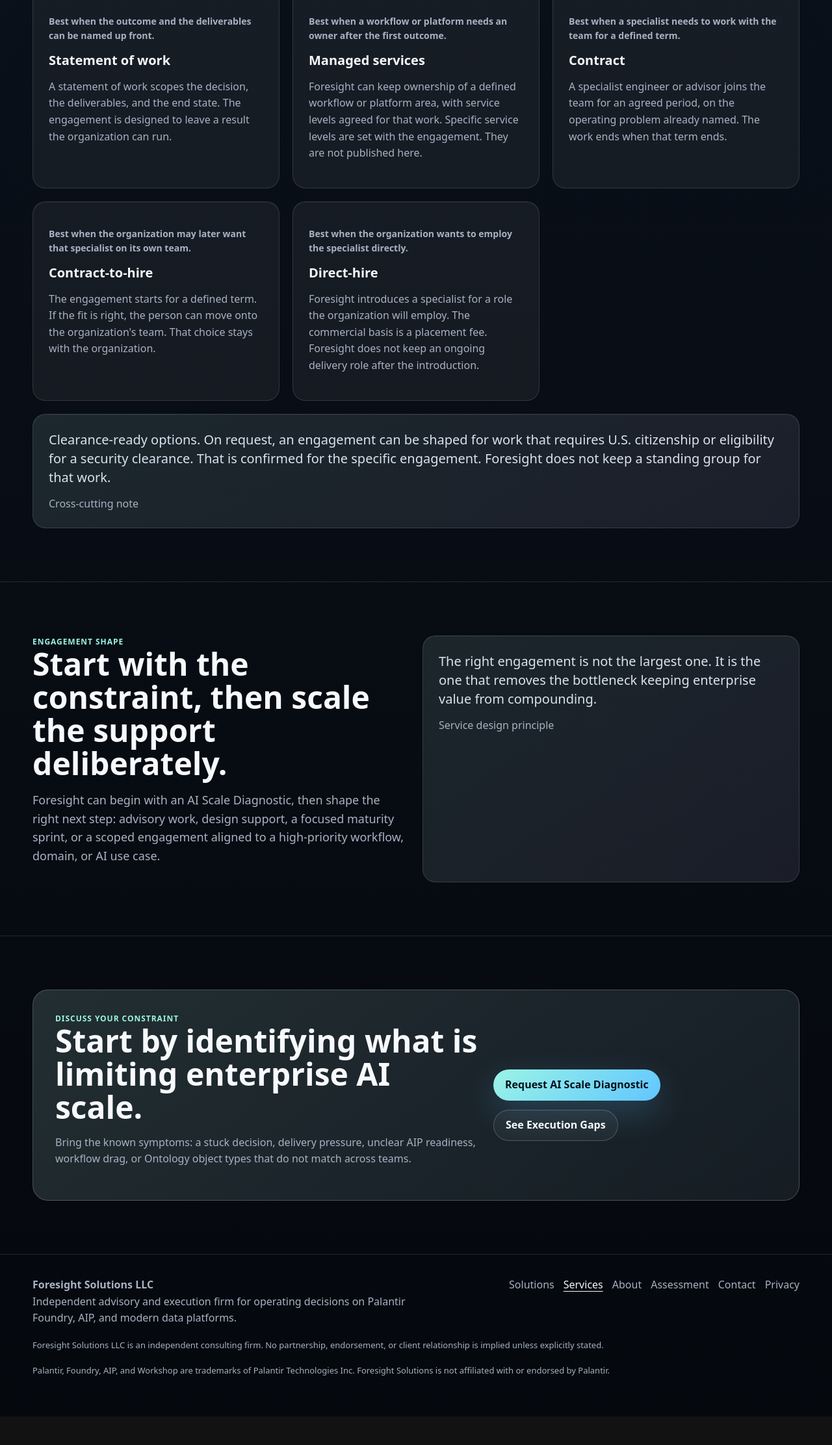
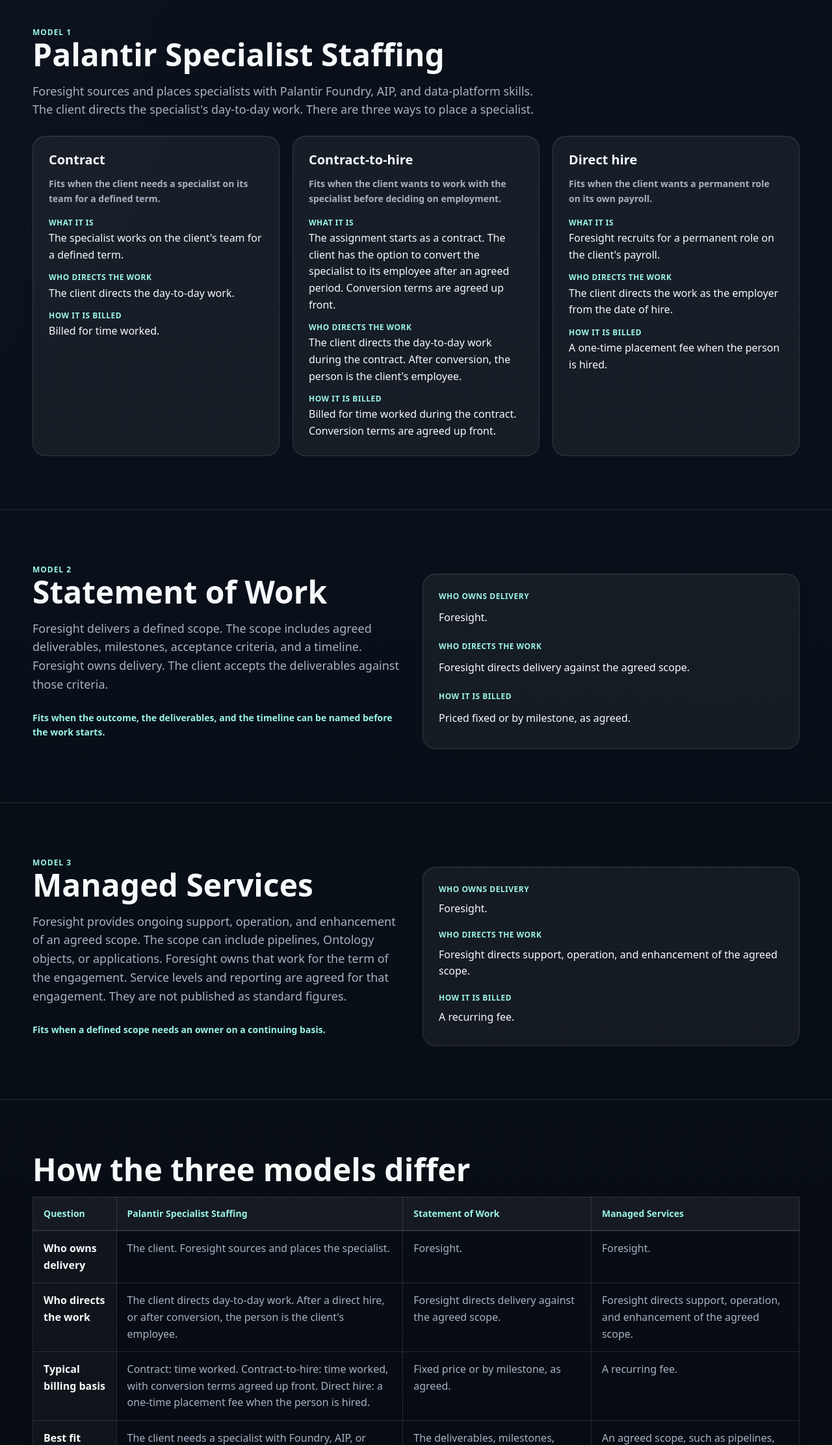
Before and after one commit to DerekCanine77/foresightsolutions-website, a plain HTML site: page services.html in a window 1280 px wide. Shown: the part 2185-4409 px from the top of the page at 65% size. Before the commit the page ends 4365 px from the top, so only its background shows below. Drawn offline with Linux system fonts and the light colour scheme.

Commit message:
Describe the three engagement models in the order requested.
Palantir specialist staffing, with contract, contract-to-hire, and direct hire, comes first, followed by statement of work and managed services. The homepage and engagement-structure page list only those three.

Co-authored-by: DerekCanine77 <DerekCanine77@users.noreply.github.com>

```diff
--- a/services.html
+++ b/services.html
@@ -4,20 +4,20 @@
   <meta charset="UTF-8">
   <meta name="viewport" content="width=device-width, initial-scale=1.0">
   <title>Services | Foresight Solutions</title>
-  <meta name="description" content="Services that move one stuck operating decision forward, usually as a statement of work or a managed service, on Foundry, AIP, or the platform you already run.">
+  <meta name="description" content="Three engagement models: Palantir specialist staffing, a statement of work, or managed services. Foresight is independent of Palantir.">
   <link rel="canonical" href="https://foresightsolutions.io/services.html">
   <meta property="og:site_name" content="Foresight Solutions">
   <meta property="og:type" content="website">
   <meta property="og:url" content="https://foresightsolutions.io/services.html">
   <meta property="og:title" content="Services | Foresight Solutions">
-  <meta property="og:description" content="Services that move one stuck operating decision forward, usually as a statement of work or a managed service, on Foundry, AIP, or the platform you already run.">
+  <meta property="og:description" content="Three engagement models: Palantir specialist staffing, a statement of work, or managed services. Foresight is independent of Palantir.">
   <meta property="og:image" content="https://foresightsolutions.io/og-image.png">
   <meta property="og:image:width" content="1200">
   <meta property="og:image:height" content="630">
   <meta property="og:image:alt" content="Foresight Solutions. Technology and execution partner for clearer operating decisions.">
   <meta name="twitter:card" content="summary_large_image">
   <meta name="twitter:title" content="Services | Foresight Solutions">
-  <meta name="twitter:description" content="Services that move one stuck operating decision forward, usually as a statement of work or a managed service, on Foundry, AIP, or the platform you already run.">
+  <meta name="twitter:description" content="Three engagement models: Palantir specialist staffing, a statement of work, or managed services. Foresight is independent of Palantir.">
   <meta name="twitter:image" content="https://foresightsolutions.io/og-image.png">
   <meta name="twitter:image:alt" content="Foresight Solutions. Technology and execution partner for clearer operating decisions.">
   <link rel="icon" href="/favicon.ico" sizes="any">
@@ -71,37 +71,124 @@
     <section class="section" id="engagement-models" aria-labelledby="engagement-models-title">
       <div class="wrap">
         <div class="kicker">Engagement models</div>
-        <h2 id="engagement-models-title">Start with an outcome. Shape the commercial model around the decision.</h2>
-        <p class="section-intro">Most work begins as a statement of work or a managed service around one operating decision. A defined-term contract, a contract-to-hire path, or a direct hire is available when the organization needs that flexibility. The model follows the decision. It is not a standing bench.</p>
+        <h2 id="engagement-models-title">Three ways Foresight engages.</h2>
+        <p class="section-intro">Foresight engages in three ways: Palantir specialist staffing, a statement of work, or managed services. Foresight is independent of Palantir.</p>
+      </div>
+    </section>
+
+    <section class="section" id="specialist-staffing" aria-labelledby="staffing-title">
+      <div class="wrap">
+        <div class="kicker">Model 1</div>
+        <h2 id="staffing-title">Palantir Specialist Staffing</h2>
+        <p class="section-intro">Foresight sources and places specialists with Palantir Foundry, AIP, and data-platform skills. The client directs the specialist's day-to-day work. There are three ways to place a specialist.</p>
         <div class="grid-3">
-          <article class="card">
-            <p class="model-fit">Best when the outcome and the deliverables can be named up front.</p>
-            <h3>Statement of work</h3>
-            <p>A statement of work scopes the decision, the deliverables, and the end state. The engagement is designed to leave a result the organization can run.</p>
+          <article class="card" id="staffing-contract">
+            <h3>Contract</h3>
+            <p class="model-fit">Fits when the client needs a specialist on its team for a defined term.</p>
+            <dl class="model-facts">
+              <div><dt>What it is</dt><dd>The specialist works on the client's team for a defined term.</dd></div>
+              <div><dt>Who directs the work</dt><dd>The client directs the day-to-day work.</dd></div>
+              <div><dt>How it is billed</dt><dd>Billed for time worked.</dd></div>
+            </dl>
           </article>
-          <article class="card">
-            <p class="model-fit">Best when a workflow or platform needs an owner after the first outcome.</p>
-            <h3>Managed services</h3>
-            <p>Foresight can keep ownership of a defined workflow or platform area, with service levels agreed for that work. Specific service levels are set with the engagement. They are not published here.</p>
+          <article class="card" id="staffing-contract-to-hire">
+            <h3>Contract-to-hire</h3>
+            <p class="model-fit">Fits when the client wants to work with the specialist before deciding on employment.</p>
+            <dl class="model-facts">
+              <div><dt>What it is</dt><dd>The assignment starts as a contract. The client has the option to convert the specialist to its employee after an agreed period. Conversion terms are agreed up front.</dd></div>
+              <div><dt>Who directs the work</dt><dd>The client directs the day-to-day work during the contract. After conversion, the person is the client's employee.</dd></div>
+              <div><dt>How it is billed</dt><dd>Billed for time worked during the contract. Conversion terms are agreed up front.</dd></div>
+            </dl>
           </article>
-          <article class="card">
-            <p class="model-fit">Best when a specialist needs to work with the team for a defined term.</p>
-            <h3>Contract</h3>
-            <p>A specialist engineer or advisor joins the team for an agreed period, on the operating problem already named. The work ends when that term ends.</p>
-          </article>
-          <article class="card">
-            <p class="model-fit">Best when the organization may later want that specialist on its own team.</p>
-            <h3>Contract-to-hire</h3>
-            <p>The engagement starts for a defined term. If the fit is right, the person can move onto the organization's team. That choice stays with the organization.</p>
-          </article>
-          <article class="card">
-            <p class="model-fit">Best when the organization wants to employ the specialist directly.</p>
-            <h3>Direct-hire</h3>
-            <p>Foresight introduces a specialist for a role the organization will employ. The commercial basis is a placement fee. Foresight does not keep an ongoing delivery role after the introduction.</p>
+          <article class="card" id="staffing-direct-hire">
+            <h3>Direct hire</h3>
+            <p class="model-fit">Fits when the client wants a permanent role on its own payroll.</p>
+            <dl class="model-facts">
+              <div><dt>What it is</dt><dd>Foresight recruits for a permanent role on the client's payroll.</dd></div>
+              <div><dt>Who directs the work</dt><dd>The client directs the work as the employer from the date of hire.</dd></div>
+              <div><dt>How it is billed</dt><dd>A one-time placement fee when the person is hired.</dd></div>
+            </dl>
           </article>
         </div>
+      </div>
+    </section>
+
+    <section class="section" id="statement-of-work" aria-labelledby="sow-title">
+      <div class="wrap split">
+        <div>
+          <div class="kicker">Model 2</div>
+          <h2 id="sow-title">Statement of Work</h2>
+          <p class="section-intro">Foresight delivers a defined scope. The scope includes agreed deliverables, milestones, acceptance criteria, and a timeline. Foresight owns delivery. The client accepts the deliverables against those criteria.</p>
+          <p class="model-fit">Fits when the outcome, the deliverables, and the timeline can be named before the work starts.</p>
+        </div>
+        <dl class="model-facts card">
+          <div><dt>Who owns delivery</dt><dd>Foresight.</dd></div>
+          <div><dt>Who directs the work</dt><dd>Foresight directs delivery against the agreed scope.</dd></div>
+          <div><dt>How it is billed</dt><dd>Priced fixed or by milestone, as agreed.</dd></div>
+        </dl>
+      </div>
+    </section>
+
+    <section class="section" id="managed-services" aria-labelledby="managed-title">
+      <div class="wrap split">
+        <div>
+          <div class="kicker">Model 3</div>
+          <h2 id="managed-title">Managed Services</h2>
+          <p class="section-intro">Foresight provides ongoing support, operation, and enhancement of an agreed scope. The scope can include pipelines, Ontology objects, or applications. Foresight owns that work for the term of the engagement. Service levels and reporting are agreed for that engagement. They are not published as standard figures.</p>
+          <p class="model-fit">Fits when a defined scope needs an owner on a continuing basis.</p>
+        </div>
+        <dl class="model-facts card">
+          <div><dt>Who owns delivery</dt><dd>Foresight.</dd></div>
+          <div><dt>Who directs the work</dt><dd>Foresight directs support, operation, and enhancement of the agreed scope.</dd></div>
+          <div><dt>How it is billed</dt><dd>A recurring fee.</dd></div>
+        </dl>
+      </div>
+    </section>
+
+    <section class="section" id="model-comparison" aria-labelledby="comparison-title">
+      <div class="wrap">
+        <h2 id="comparison-title">How the three models differ</h2>
+        <div class="compare-wrap">
+          <table class="compare">
+            <caption class="sr-only">Comparison of Palantir Specialist Staffing, Statement of Work, and Managed Services</caption>
+            <thead>
+              <tr>
+                <th scope="col">Question</th>
+                <th scope="col">Palantir Specialist Staffing</th>
+                <th scope="col">Statement of Work</th>
+                <th scope="col">Managed Services</th>
+              </tr>
+            </thead>
+            <tbody>
+              <tr>
+                <th scope="row">Who owns delivery</th>
+                <td>The client. Foresight sources and places the specialist.</td>
+                <td>Foresight.</td>
+                <td>Foresight.</td>
+              </tr>
+              <tr>
+                <th scope="row">Who directs the work</th>
+                <td>The client directs day-to-day work. After a direct hire, or after conversion, the person is the client's employee.</td>
+                <td>Foresight directs delivery against the agreed scope.</td>
+                <td>Foresight directs support, operation, and enhancement of the agreed scope.</td>
+              </tr>
+              <tr>
+                <th scope="row">Typical billing basis</th>
+                <td>Contract: time worked. Contract-to-hire: time worked, with conversion terms agreed up front. Direct hire: a one-time placement fee when the person is hired.</td>
+                <td>Fixed price or by milestone, as agreed.</td>
+                <td>A recurring fee.</td>
+              </tr>
+              <tr>
+                <th scope="row">Best fit</th>
+                <td>The client needs a specialist with Foundry, AIP, or data-platform skills on its team.</td>
+                <td>The deliverables, milestones, acceptance criteria, and timeline can be agreed up front.</td>
+                <td>An agreed scope, such as pipelines, Ontology objects, or applications, needs ongoing ownership.</td>
+              </tr>
+            </tbody>
+          </table>
+        </div>
         <aside class="quote-panel model-note">
-          <p>Clearance-ready options. On request, an engagement can be shaped for work that requires U.S. citizenship or eligibility for a security clearance. That is confirmed for the specific engagement. Foresight does not keep a standing group for that work.</p>
+          <p>Clearance-ready options. Engagements and specialists can be shaped, on request, for work that requires U.S. citizenship or eligibility for a security clearance. That is confirmed for the specific engagement.</p>
           <span>Cross-cutting note</span>
         </aside>
       </div>
@@ -109,7 +196,7 @@
 
     <section class="section">
       <div class="wrap split">
-        <div><div class="kicker">Engagement shape</div><h2>Start with the constraint, then scale the support deliberately.</h2><p class="section-intro">Foresight can begin with an AI Scale Diagnostic, then shape the right next step: advisory work, design support, a focused maturity sprint, or a scoped engagement aligned to a high-priority workflow, domain, or AI use case.</p></div>
+        <div><div class="kicker">Engagement shape</div><h2>Start with the constraint, then scale the support deliberately.</h2><p class="section-intro">Foresight can begin with an AI Scale Diagnostic, then use one of the three engagement models: Palantir specialist staffing, a statement of work, or managed services.</p></div>
         <div class="quote-panel"><p>The right engagement is not the largest one. It is the one that removes the bottleneck keeping enterprise value from compounding.</p><span>Service design principle</span></div>
       </div>
     </section>
--- a/styles.css
+++ b/styles.css
@@ -759,8 +759,65 @@ h3 {
   font-weight: 700;
 }
 
+.model-facts {
+  display: grid;
+  gap: 12px;
+  margin: 16px 0 0;
+}
+
+.model-facts div {
+  display: grid;
+  gap: 2px;
+}
+
+.model-facts dt {
+  color: var(--accent-2);
+  font-size: 12px;
+  font-weight: 750;
+  letter-spacing: 0.04em;
+  text-transform: uppercase;
+}
+
+.model-facts dd {
+  margin: 0;
+}
+
 .model-note {
   margin-top: 20px;
+}
+
+.compare-wrap {
+  overflow-x: auto;
+}
+
+.compare {
+  width: 100%;
+  min-width: 720px;
+  border-collapse: collapse;
+}
+
+.compare th,
+.compare td {
+  padding: 14px 16px;
+  border: 1px solid var(--line);
+  text-align: left;
+  vertical-align: top;
+}
+
+.compare thead th {
+  color: var(--accent-2);
+  font-size: 14px;
+  background: var(--panel);
+}
+
+.compare tbody th {
+  color: var(--text);
+  font-weight: 750;
+  background: rgba(255, 255, 255, 0.03);
+}
+
+.compare td {
+  color: var(--muted);
 }
 
 .model-follow {
```
Also changed, not shown: delivery-pods.html (+4 -4 lines), index.html (+6 -7 lines).
